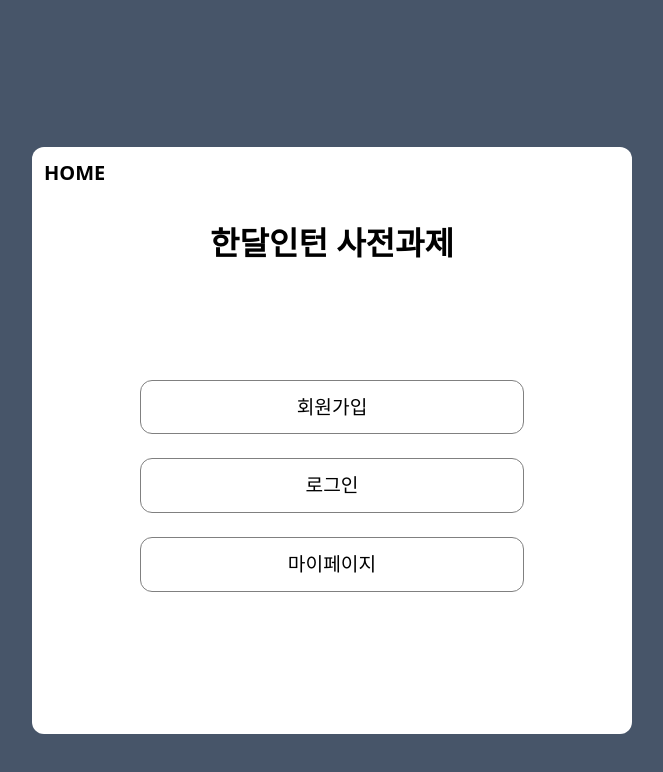
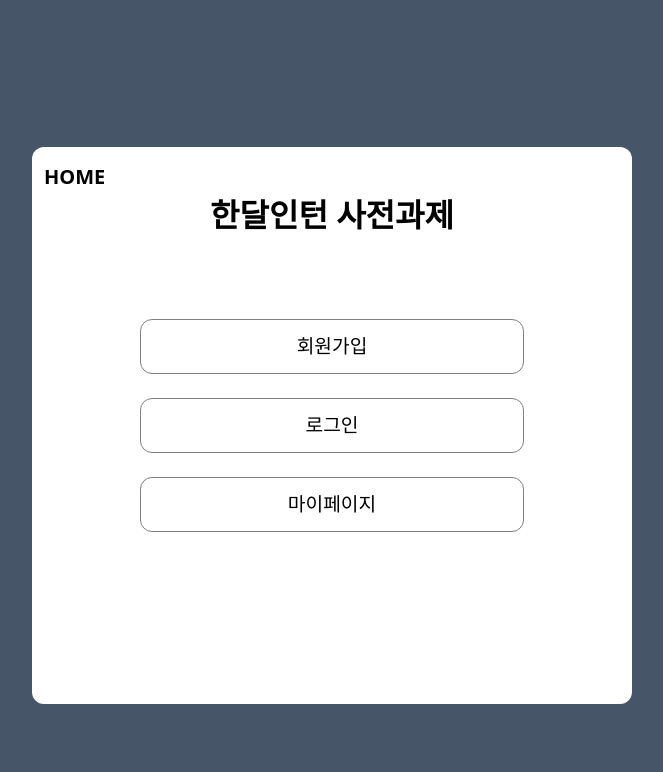
Before and after one commit to jonghoon7431/fe-internship-task, a React (Vite) app: page / in a window 1280 px wide. Shown: the top 772 px of the page, without its empty margins (308-971 px from the left). Built offline with nearby package versions, Linux system fonts and the light colour scheme.

Commit message:
style: ui 변경

```diff
--- a/src/components/Layout.tsx
+++ b/src/components/Layout.tsx
@@ -2,10 +2,9 @@ import React from "react";
 import { Link, Outlet } from "react-router-dom";
 
 const Layout = () => {
-  //TODO 홈버튼
   return (
     <div className="w-full h-screen p-6 bg-slate-600">
-      <div className="w-[40%] min-w-[600px] h-[78%] bg-white mx-auto mt-[10%] rounded-xl p-3">
+      <div className="w-[40%] min-w-[600px]  min-h-[74%] bg-white mx-auto mt-[10%] rounded-xl px-3 py-[1rem]">
         <Link to={"/"}>
           <button className="text-xl font-semibold">HOME</button>
         </Link>
```
